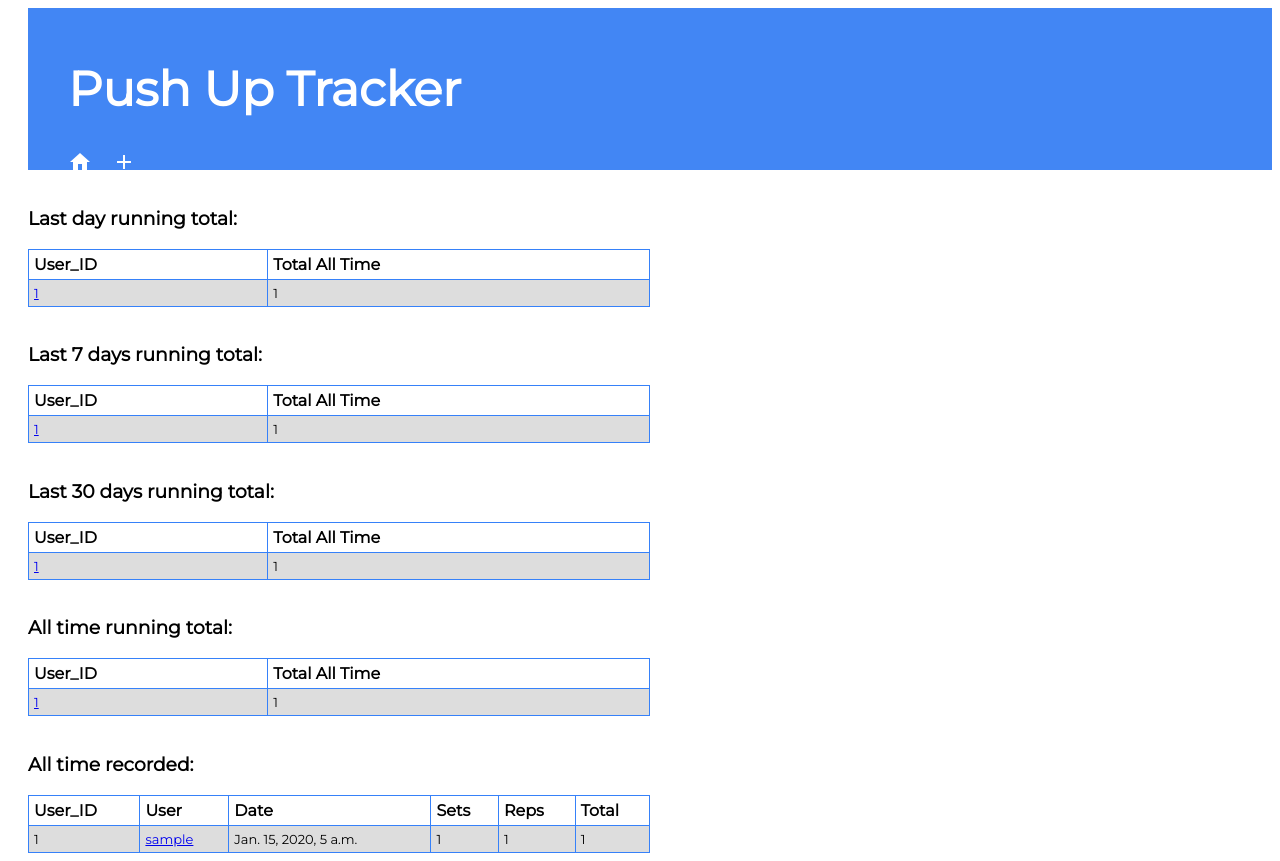
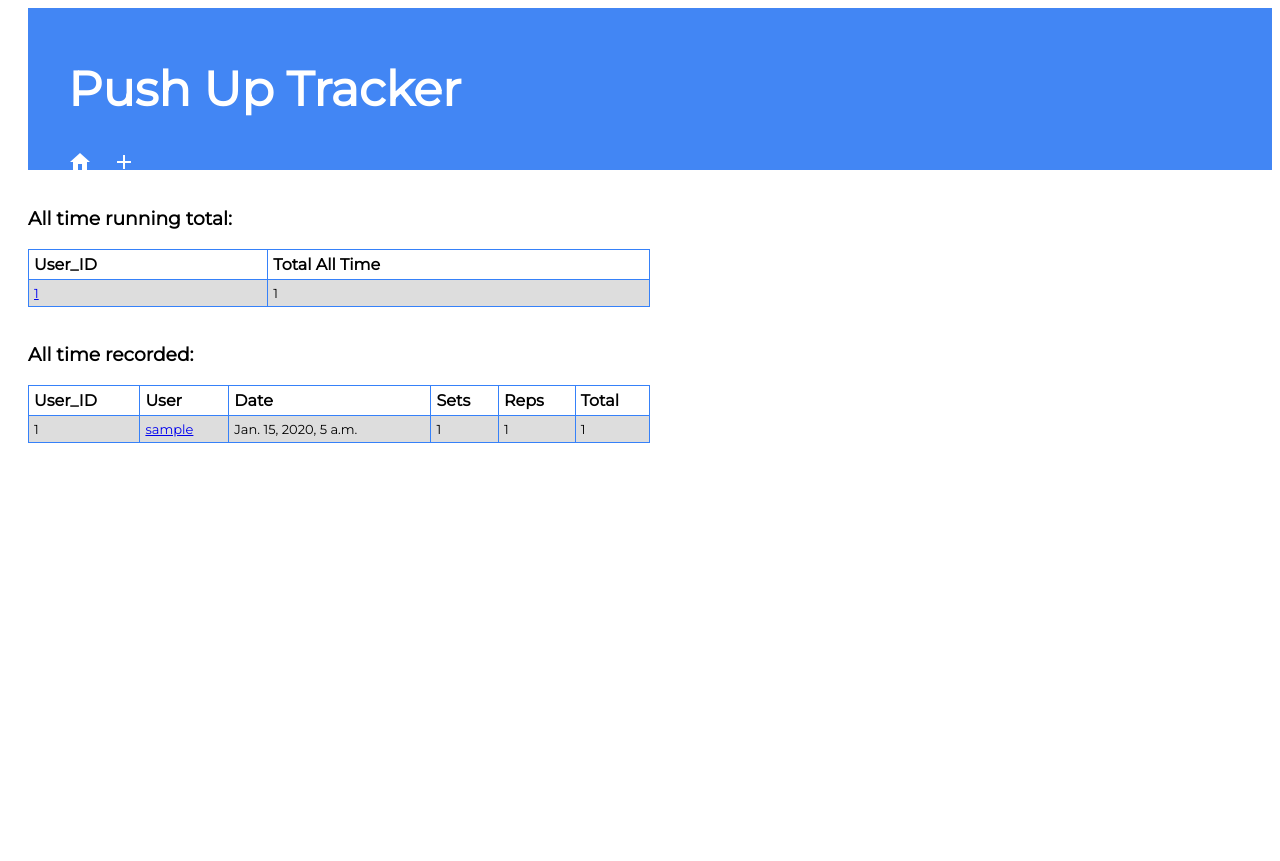
Before and after one commit to cgeorgiades27/puc, a Django app: page / in a window 1280 px wide. After the commit the page ends 443 px from the top, so only its background shows below. Run offline with Django 3.2, Linux system fonts and the light colour scheme; tables that the repository leaves empty hold one stand-in row (values such as "Sample post"); some libraries are stand-ins or nearby versions.

Commit message:
removed the broken sums

```diff
--- a/tracker/templates/tracker/workout_log.html
+++ b/tracker/templates/tracker/workout_log.html
@@ -1,47 +1,5 @@
 {% extends 'tracker/base.html' %}
 {% block content %}
-<br>
-<h3>Last day running total:</h3>
-<table>
-  <tr>
-    <th>User_ID</th>
-    <th>Total All Time</th>
-  </tr>
-  {% for x in group1 %}
-  <tr>
-    <td><a href="{% url 'user_logs' user_id=x.user %}">{{ x.user }}</a></td>
-    <td>{{ x.total }}</td>
-  </tr>
-  {% endfor %}
-</table>
-<br>
-<h3>Last 7 days running total:</h3>
-<table>
-  <tr>
-    <th>User_ID</th>
-    <th>Total All Time</th>
-  </tr>
-  {% for x in group7 %}
-  <tr>
-    <td><a href="{% url 'user_logs' user_id=x.user %}">{{ x.user }}</a></td>
-    <td>{{ x.total }}</td>
-  </tr>
-  {% endfor %}
-</table>
-<br>
-<h3>Last 30 days running total:</h3>
-<table>
-  <tr>
-    <th>User_ID</th>
-    <th>Total All Time</th>
-  </tr>
-  {% for x in group30 %}
-  <tr>
-    <td><a href="{% url 'user_logs' user_id=x.user %}">{{ x.user }}</a></td>
-    <td>{{ x.total }}</td>
-  </tr>
-  {% endfor %}
-</table>
 <br>
 <h3>All time running total:</h3>
 <table>
```
